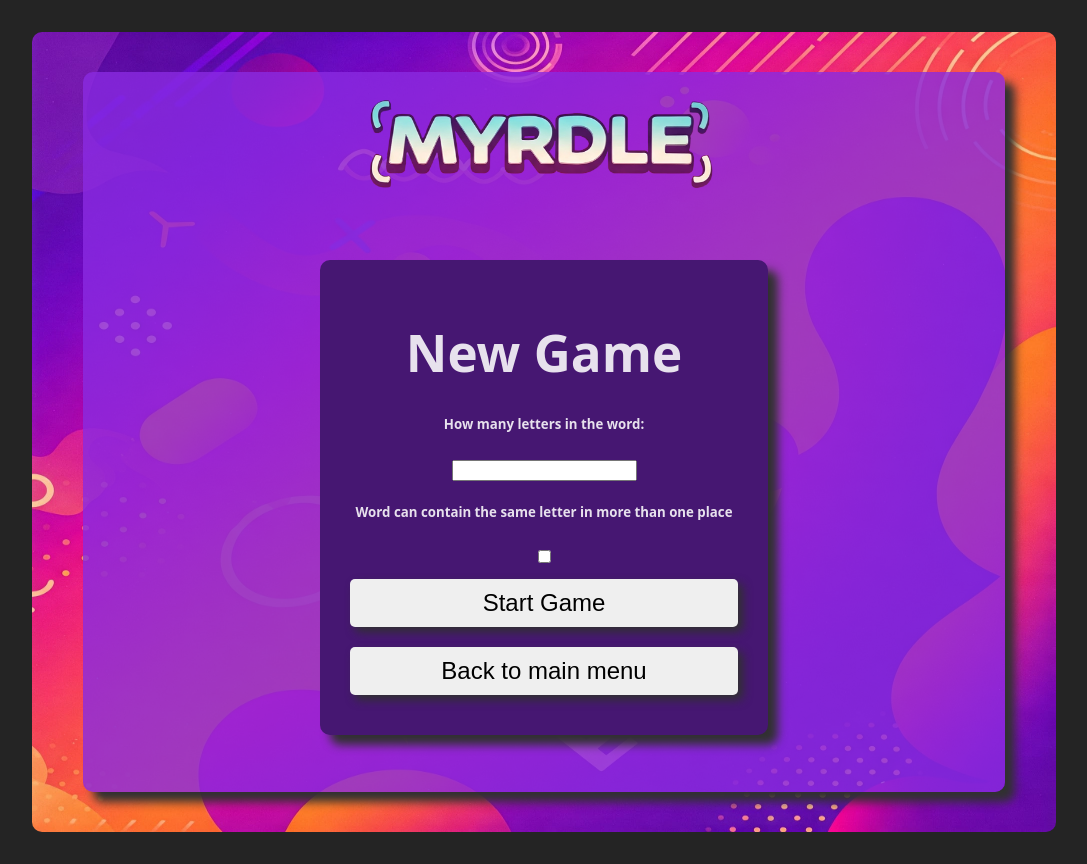
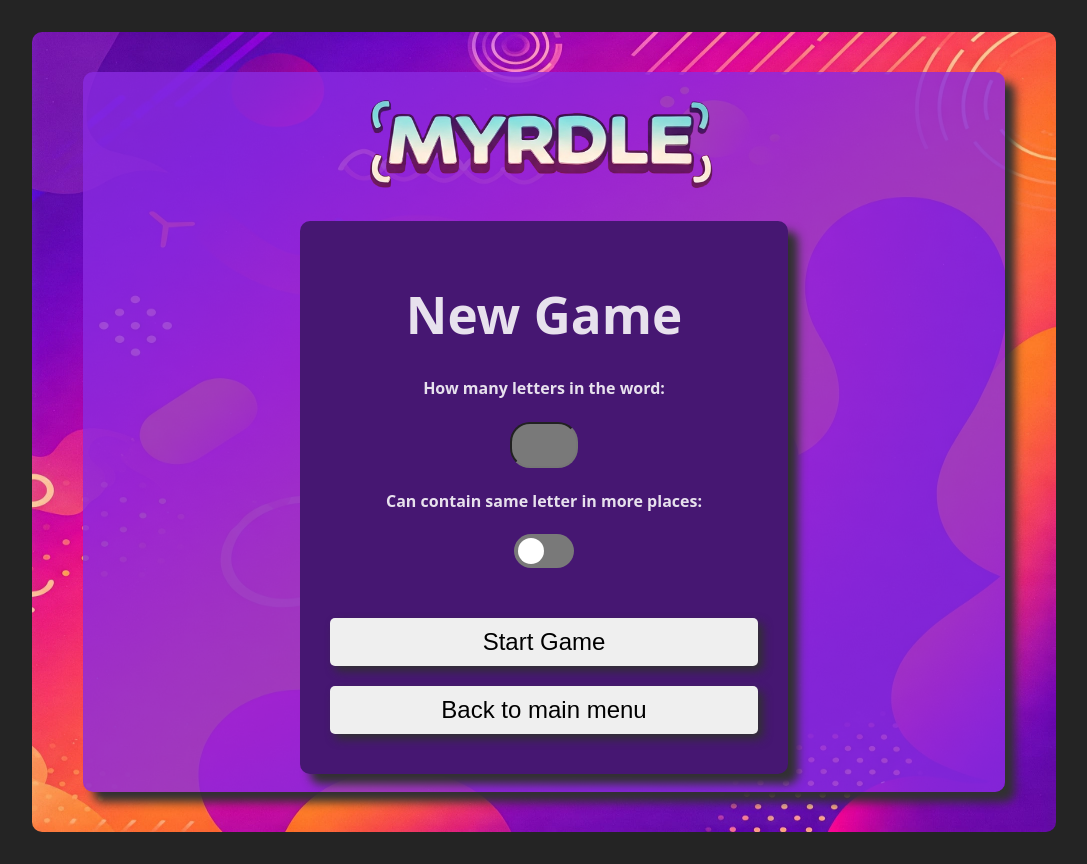
Before and after one commit to RobTrb/react-myrdle, a React (Vite) app: page / in a window 1280 px wide. Both pictures are taken after a click on the button "New Game". Shown: the whole page, without its empty margins (96-1183 px from the left). Built offline with nearby package versions, Linux system fonts and the light colour scheme.

Commit message:
finished final intended folder structure and NewGameSetup

```diff
--- a/src/components/About.jsx
+++ b/src/components/About.jsx
@@ -1,3 +1,5 @@
+import "../styles/About.css";
+
 export default function About({ onBackToMenu }) {
   return (
     <div className="aboutContainer">
--- a/src/components/MainMenu.jsx
+++ b/src/components/MainMenu.jsx
@@ -1,3 +1,5 @@
+import "../styles/MainMenu.css"
+
 export default function MainMenu({onAboutClick, onNewGameClick}) {
 
   return (
--- a/src/components/NewGameSetup.jsx
+++ b/src/components/NewGameSetup.jsx
@@ -1,15 +1,17 @@
+import "../styles/NewGameSetup.css"
+
 export default function NewGameSetup({ onBackToMenu }) {
   return (
     <div className="mainMenuContainer" alt="Setting up new game">
       <h1>New Game</h1>
-      <h5>How many letters in the word:</h5>
-      <input type="number"></input>
-      <h5>Word can contain the same letter in more than one place</h5>
-      <label class="switch">
+      <h4>How many letters in the word:</h4>
+      <input type="number" className="nrInput"></input>
+      <h4>Can contain same letter in more places:</h4>
+      <label className="switch">
         <input type="checkbox"></input>
-        <span class="slider round"></span>
+        <span className="slider round"></span>
       </label>
-      <button>Start Game</button>
+      <button className="startGame">Start Game</button>
       <button onClick={onBackToMenu}>Back to main menu</button>
     </div>
   );
--- /dev/null
+++ b/src/styles/About.css
@@ -0,0 +1,14 @@
+.aboutContainer {
+  opacity: 100%;
+  max-width: 90%;
+  margin: auto auto auto auto;
+}
+
+.aboutArticle {
+  padding: 100px;
+  background-color: rgb(70, 23, 114);
+  border-radius: 10px;
+  color: white;
+  box-shadow: 5px 5px 10px rgb(49, 49, 49);
+  margin-bottom: 20px;
+}
--- a/src/styles/App.css
+++ b/src/styles/App.css
@@ -5,7 +5,7 @@
 }
 
 .appContainer {
-  background-image: url('../assets/appBkgrnd.webp');
+  background-image: url("../assets/appBkgrnd.webp");
   background-size: 100% 100%;
   border-radius: 10px;
   width: 80vw;
@@ -35,41 +35,3 @@
   flex-direction: column;
   overflow-y: auto;
 }
-
-.mainMenuContainer {
-  margin: auto auto auto auto;
-  background-color: rgb(70, 23, 114);
-  padding: 30px;
-  border-radius: 10px;
-  box-shadow: 10px 10px 10px rgb(49, 49, 49);
-}
-
-button {
-  border-radius: 5px;
-  border: none;
-  padding: 10px;
-  font-size: x-large;
-  box-shadow: 5px 5px 10px rgb(49, 49, 49);
-  width: 100%;
-  margin-top: 10px;
-  margin-bottom: 10px;
-}
-
-button:hover {
-  background-color: rgb(153, 80, 221);
-}
-
-.aboutContainer {
-  opacity: 100%;
-  max-width: 90%;
-  margin: auto auto auto auto;
-}
-
-.aboutArticle {
-  padding: 100px;
-  background-color: rgb(70, 23, 114);
-  border-radius: 10px;
-  color: white;
-  box-shadow: 5px 5px 10px rgb(49, 49, 49);
-  margin-bottom: 20px;
-}
--- /dev/null
+++ b/src/styles/MainMenu.css
@@ -0,0 +1,22 @@
+.mainMenuContainer {
+    margin: auto auto auto auto;
+    background-color: rgb(70, 23, 114);
+    padding: 30px;
+    border-radius: 10px;
+    box-shadow: 10px 10px 10px rgb(49, 49, 49);
+  }
+
+  button {
+    border-radius: 5px;
+    border: none;
+    padding: 10px;
+    font-size: x-large;
+    box-shadow: 5px 5px 10px rgb(49, 49, 49);
+    width: 100%;
+    margin-top: 10px;
+    margin-bottom: 10px;
+  }
+
+  button:hover {
+    background-color: rgb(153, 80, 221);
+  }
--- /dev/null
+++ b/src/styles/NewGameSetup.css
@@ -0,0 +1,71 @@
+.nrInput {
+  width: 60px;
+  height: 40px;
+  text-align: center;
+  border-radius: 20px;
+  color: white;
+  background-color: #797979;
+  font-size: x-large;
+}
+
+.switch {
+  position: relative;
+  display: inline-block;
+  width: 60px;
+  height: 34px;
+}
+
+.switch input {
+  opacity: 0;
+  width: 0;
+  height: 0;
+}
+
+.slider {
+  position: absolute;
+  cursor: pointer;
+  top: 0;
+  left: 0;
+  right: 0;
+  bottom: 0;
+  background-color: #797979;
+  -webkit-transition: 0.4s;
+  transition: 0.4s;
+}
+
+.slider:before {
+  position: absolute;
+  content: "";
+  height: 26px;
+  width: 26px;
+  left: 4px;
+  bottom: 4px;
+  background-color: white;
+  -webkit-transition: 0.4s;
+  transition: 0.4s;
+}
+input:checked + .slider {
+  background-color: #8a2be2;
+}
+
+input:focus + .slider {
+  box-shadow: 0 0 1px #8a2be2;
+}
+
+input:checked + .slider:before {
+  -webkit-transform: translateX(26px);
+  -ms-transform: translateX(26px);
+  transform: translateX(26px);
+}
+
+.slider.round {
+  border-radius: 34px;
+}
+
+.slider.round:before {
+  border-radius: 50%;
+}
+
+.startGame {
+  margin-top: 50px;
+}
```
Also changed, not shown: src/styles/index.css (line endings or trailing spaces).
